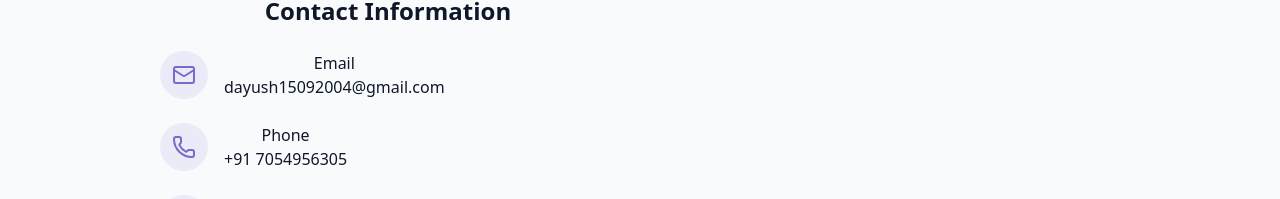
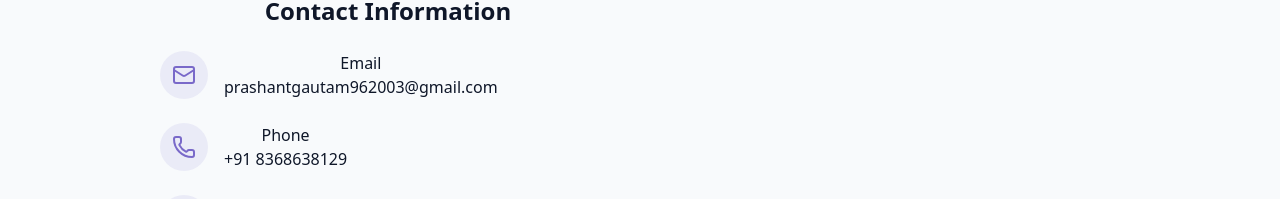
Before and after one commit to PrashantGautam962003/ModernPersonalPortfolio, a React (Vite) app: page / in a window 1280 px wide. Shown: the part 3751-3950 px from the top of the page. Built offline with nearby package versions, Linux system fonts and the light colour scheme.

Commit message:
Update ContactSection.jsx

```diff
--- a/src/components/ContactSection.jsx
+++ b/src/components/ContactSection.jsx
@@ -36,9 +36,9 @@ export const ContactSection = () => {
                                 <div>
                                     <h4 className="font-medium"> Email</h4>
                                     <a
-                                        href="mailto:dayush15092004@gmail.com"
+                                        href="mailto:prashantgautam962003@gmail.com"
                                         className="text-muted-foreground hover:text-primary transition-colors"
-                                    >dayush15092004@gmail.com</a>
+                                    >prashantgautam962003@gmail.com</a>
                                 </div>
                             </div>
                             <div className="flex items-start space-x-4">
@@ -48,9 +48,9 @@ export const ContactSection = () => {
                                 <div>
                                     <h4 className="font-medium">Phone</h4>
                                     <a
-                                        href="tel:+91 7054956305"
+                                        href="tel:+91 8368638129"
                                         className="text-muted-foreground hover:text-primary transition-colors"
-                                    >+91 7054956305</a>
+                                    >+91 8368638129</a>
                                 </div>
                             </div>
                             <div className="flex items-start space-x-4">
```
